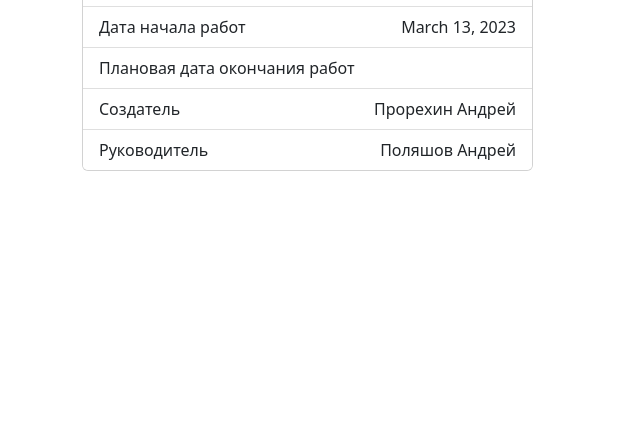
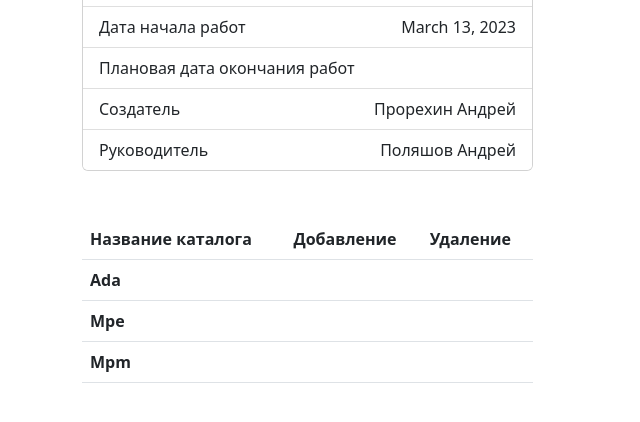
Before and after one commit to ghostforpy/contracts, a Django app: page /contracts/1/ in a window 1280 px wide. Shown: the part 300-722 px from the top of the page, without its empty margins (0-640 px from the left). Run offline with Django 4.2, Linux system fonts and the light colour scheme; data comes from the database, SQL or seed files in the repository; lists and menus that the app fills with data are empty; parts of the project's set-up code (start-up, migrations or seed data) failed here and were passed over; some libraries are stand-ins or nearby versions.

Commit message:
edit contract detail view template

```diff
--- a/contracts/templates/users/contract_detail.html
+++ b/contracts/templates/users/contract_detail.html
@@ -21,6 +21,63 @@
           <li class="list-group-item d-flex justify-content-between"><span>Руководитель</span><span>{{contract.gip}}</span></li>
         </ul>
       </div>
+      <table class="table mt-5">
+        <thead>
+          <tr>
+            <th scope="col">Название каталога</th>
+            <th scope="col">Добавление</th>
+            <th scope="col">Удаление</th>
+          </tr>
+        </thead>
+        <tbody>
+          {% if contract.ada %}
+            <tr>
+              <th scope="row">
+                  Ada
+              </th>
+              <td>
+                {% for u in user_folders %}
+                  {% if u.ada %}
+                    {{u.user}}{% if not forloop.last %}; {% endif %}
+                  {% endif %}
+
+                {% endfor %}
+              </td>
+              <td></td>
+            </tr>
+          {% endif %}
+          {% if contract.mpe %}
+            <tr>
+              <th scope="row">
+                  Mpe
+              </th>
+              <td>
+                {% for u in user_folders %}
+                  {% if u.mpe %}
+                    {{u.user}}{% if not forloop.last %}; {% endif %}
+                  {% endif %}
+                {% endfor %}
+            </td>
+              <td></td>
+            </tr>
+          {% endif %}
+          {% if contract.mpm %}
+            <tr>
+              <th scope="row">
+                  Mpm
+              </th>
+              <td>
+                {% for u in user_folders %}
+                  {% if u.mpm %}
+                    {{u.user}}{% if not forloop.last %}; {% endif %}
+                  {% endif %}
+                {% endfor %}
+            </td>
+            <td></td>
+            </tr>
+          {% endif %}
+        </tbody>
+      </table>
   </div>
   <div class="col-7">
     <table class="table">
```
